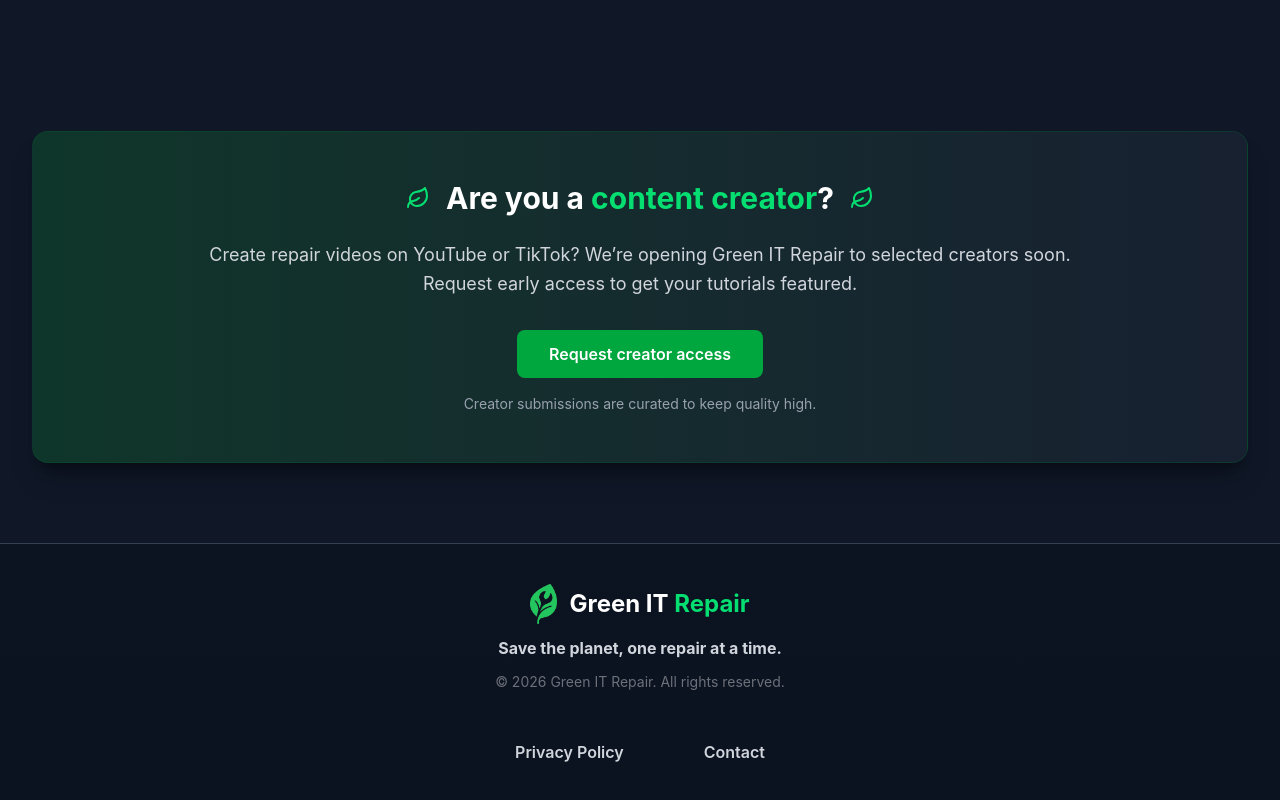
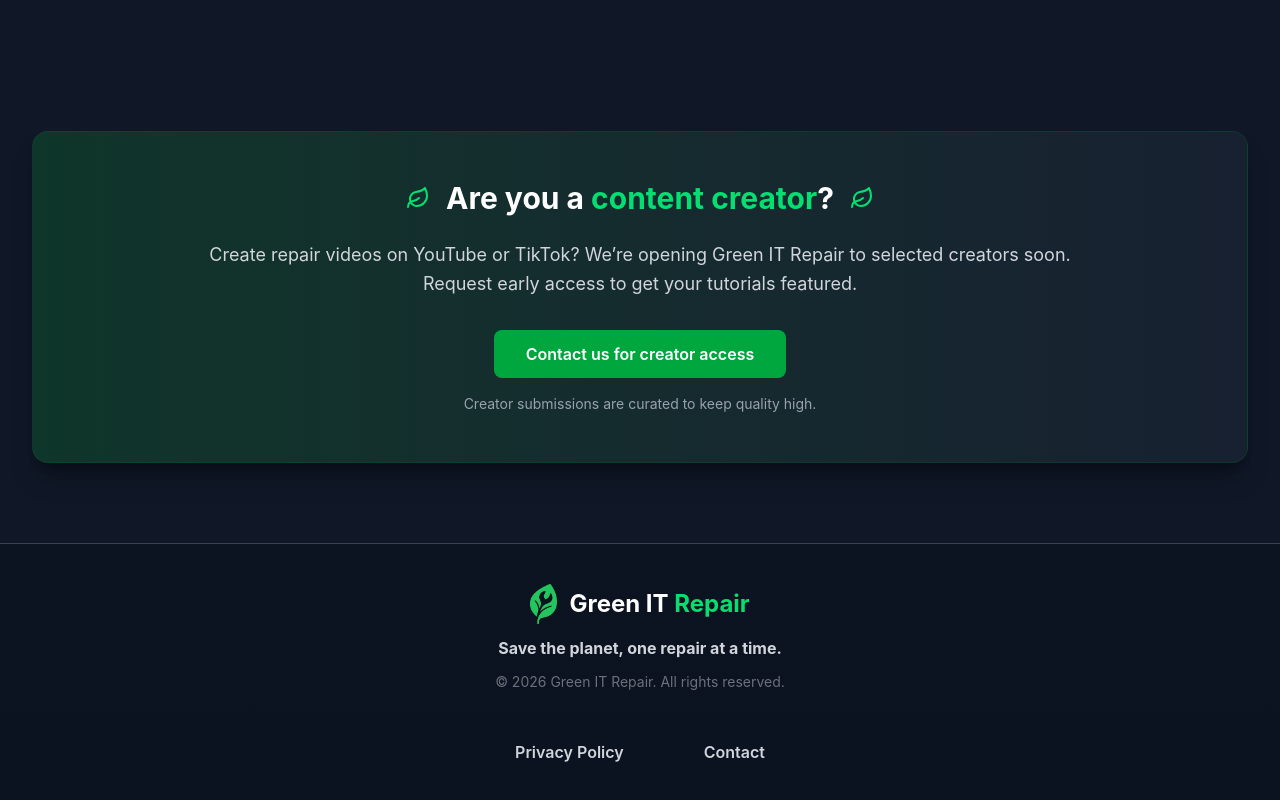
Before and after one commit to zuyasb24/DMWT_25WS_Gruppe11, a Next.js app: page / in a window 1280 px wide. Shown: the part 4500-5300 px from the top of the page. Built offline with nearby package versions, Linux system fonts and the light colour scheme; no server answers; the database is empty.

Commit message:
CTA Content Creator redirects to legal action instead of login, changed button text too

```diff
--- a/app/components/organisms/CreatorCTASection.tsx
+++ b/app/components/organisms/CreatorCTASection.tsx
@@ -30,10 +30,10 @@
 
             <div className="mt-8 flex justify-center">
               <a
-                href="/login"
+                href="/legal-notice"
                 className="inline-flex items-center justify-center rounded-lg bg-green-600 hover:bg-green-500 text-white font-semibold px-8 py-3 transition-colors duration-300"
               >
-                Request creator access
+                Contact us for creator access
               </a>
             </div>
 
--- a/app/login/page.tsx
+++ b/app/login/page.tsx
@@ -68,7 +68,7 @@
       setTimeout(() => {
         router.push(result?.url ?? "/");
         router.refresh();
-      }, 2000);
+      }, 2000); //delay redirect so the animation can fully play
     } catch (err) {
       console.error(err);
       setError("Something went wrong. Try again.");
```
